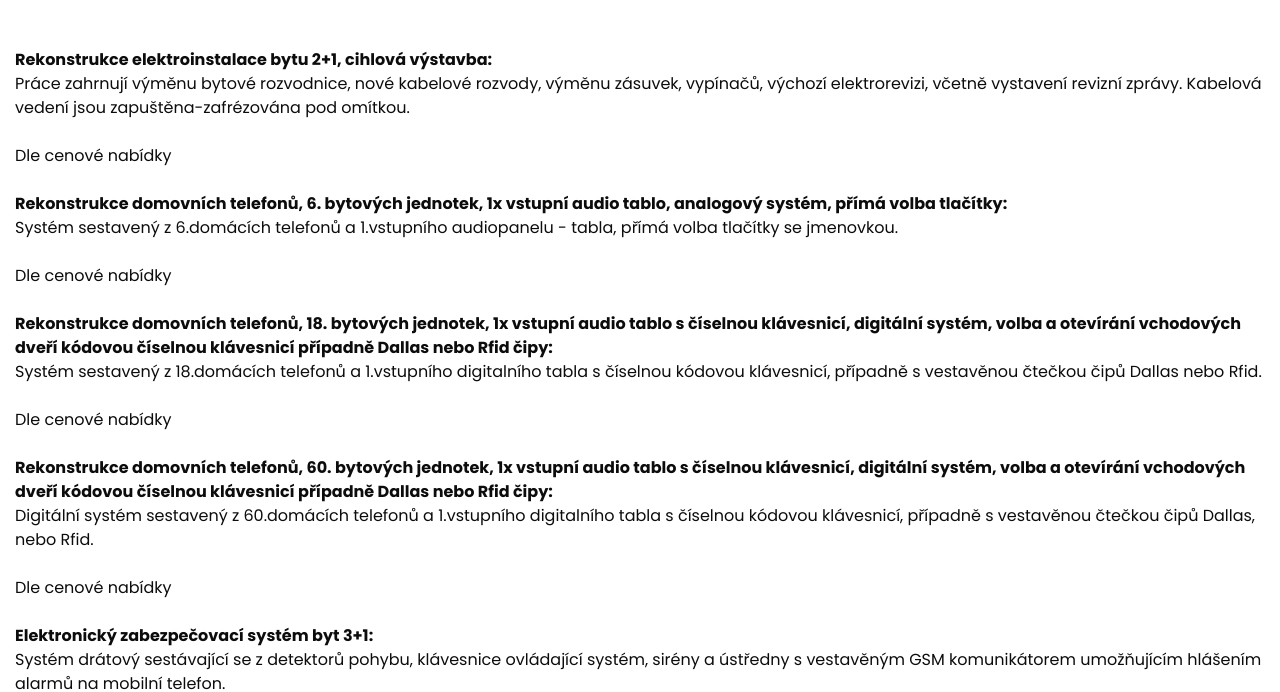
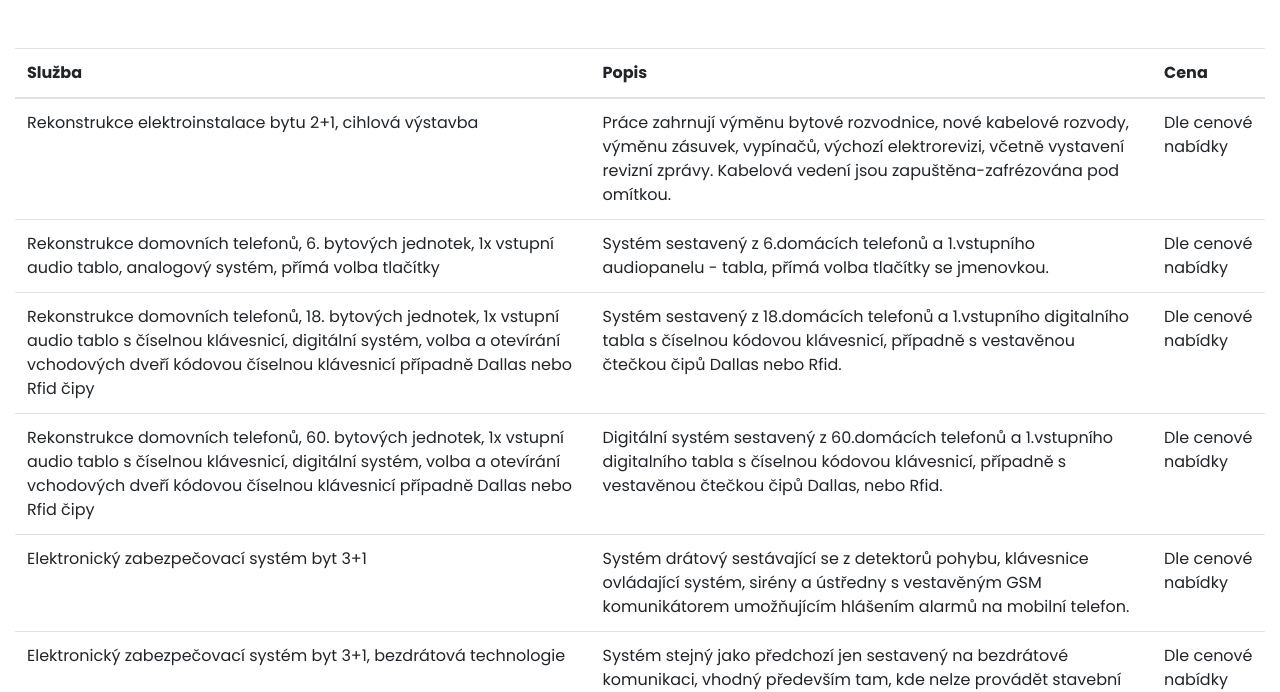
Before and after one commit to AnastasiiaPotseluiko/electricar-ostrava, a plain HTML site: page cenik.html in a window 1280 px wide. Shown: the part 287-979 px from the top of the page. Drawn offline with nearby package versions, Linux system fonts and the light colour scheme.

Commit message:
The price list was changed to a table for better representation

```diff
--- a/cenik.html
+++ b/cenik.html
@@ -88,42 +88,47 @@
           Jednotlivé zakázky jsou naceňovány individuálně podle rozsahu provedených prací, použitých materiálů a požadavků zákazníka. Cenovou nabídku vypracujeme nazávazně a zdarma. Níže uvedené ceny proto slouží jako orientační pro předběžnou představu objednatele.</p>
       </div>
       <div class="service_container">
-        <p>
-          <b>Rekonstrukce elektroinstalace bytu 2+1, cihlová výstavba:</b><br>
-Práce zahrnují výměnu bytové rozvodnice, nové kabelové rozvody, výměnu zásuvek, vypínačů, výchozí elektrorevizi, včetně vystavení revizní zprávy. Kabelová vedení jsou zapuštěna-zafrézována pod omítkou.<br>
-<br>
-Dle cenové nabídky<br>
-
-<br>
-<b>Rekonstrukce domovních telefonů, 6. bytových jednotek, 1x vstupní audio tablo, analogový systém, přímá volba tlačítky:</b><br>
-Systém sestavený z 6.domácích telefonů a 1.vstupního audiopanelu - tabla, přímá volba tlačítky se jmenovkou.<br>
-<br>
-Dle cenové nabídky<br>
-
-<br>
-<b>Rekonstrukce domovních telefonů, 18. bytových jednotek, 1x vstupní audio tablo s číselnou klávesnicí, digitální systém, volba a otevírání vchodových dveří kódovou číselnou klávesnicí případně Dallas nebo Rfid čipy:</b><br>
-Systém sestavený z 18.domácích telefonů a 1.vstupního digitalního tabla s číselnou kódovou klávesnicí, případně s vestavěnou čtečkou čipů Dallas nebo Rfid.<br>
-<br>
-Dle cenové nabídky<br>
-
-<br>
-<b>Rekonstrukce domovních telefonů, 60. bytových jednotek, 1x vstupní audio tablo s číselnou klávesnicí, digitální systém, volba a otevírání vchodových dveří kódovou číselnou klávesnicí případně Dallas nebo Rfid čipy:</b><br>
-Digitální systém sestavený z 60.domácích telefonů a 1.vstupního digitalního tabla s číselnou kódovou klávesnicí, případně s vestavěnou čtečkou čipů Dallas, nebo Rfid.<br>
-<br>
-Dle cenové nabídky<br>
-
-<br>
-<b>Elektronický zabezpečovací systém byt 3+1:</b><br>
-Systém drátový sestávající se z detektorů pohybu, klávesnice ovládající systém, sirény a ústředny s vestavěným GSM komunikátorem umožňujícím hlášením alarmů na mobilní telefon.<br>
-<br>
-Dle cenové nabídky<br>
-
-<br>
-<b>Elektronický zabezpečovací systém byt 3+1, bezdrátová technologie:</b><br>
-Systém stejný jako předchozí jen sestavený na bezdrátové komunikaci, vhodný především tam, kde nelze provádět stavební zásahy spojené s instalací kabelů. Systém je šetrný k Vašemu interiéru.<br>
-<br>
-Dle cenové nabídky<br>
-        </p>
+        <table class="table">
+          <thead>
+            <tr>
+              <th scope="col">Služba</th>
+              <th scope="col">Popis</th>
+              <th scope="col">Cena</th>
+            </tr>
+          </thead>
+          <tbody>
+            <tr>
+              <td>Rekonstrukce elektroinstalace bytu 2+1, cihlová výstavba</td>
+              <td>Práce zahrnují výměnu bytové rozvodnice, nové kabelové rozvody, výměnu zásuvek, vypínačů, výchozí elektrorevizi, včetně vystavení revizní zprávy. Kabelová vedení jsou zapuštěna-zafrézována pod omítkou.</td>
+              <td>Dle cenové nabídky</td>
+            </tr>
+            <tr>
+              <td>Rekonstrukce domovních telefonů, 6. bytových jednotek, 1x vstupní audio tablo, analogový systém, přímá volba tlačítky</td>
+              <td>Systém sestavený z 6.domácích telefonů a 1.vstupního audiopanelu - tabla, přímá volba tlačítky se jmenovkou.</td>
+              <td>Dle cenové nabídky</td>
+            </tr>
+            <tr>
+              <td>Rekonstrukce domovních telefonů, 18. bytových jednotek, 1x vstupní audio tablo s číselnou klávesnicí, digitální systém, volba a otevírání vchodových dveří kódovou číselnou klávesnicí případně Dallas nebo Rfid čipy</td>
+              <td>Systém sestavený z 18.domácích telefonů a 1.vstupního digitalního tabla s číselnou kódovou klávesnicí, případně s vestavěnou čtečkou čipů Dallas nebo Rfid.</td>
+              <td>Dle cenové nabídky</td>
+            </tr>
+            <tr>
+              <td>Rekonstrukce domovních telefonů, 60. bytových jednotek, 1x vstupní audio tablo s číselnou klávesnicí, digitální systém, volba a otevírání vchodových dveří kódovou číselnou klávesnicí případně Dallas nebo Rfid čipy</td>
+              <td>Digitální systém sestavený z 60.domácích telefonů a 1.vstupního digitalního tabla s číselnou kódovou klávesnicí, případně s vestavěnou čtečkou čipů Dallas, nebo Rfid.</td>
+              <td>Dle cenové nabídky</td>
+            </tr>
+            <tr>
+              <td>Elektronický zabezpečovací systém byt 3+1</td>
+              <td>Systém drátový sestávající se z detektorů pohybu, klávesnice ovládající systém, sirény a ústředny s vestavěným GSM komunikátorem umožňujícím hlášením alarmů na mobilní telefon.</td>
+              <td>Dle cenové nabídky</td>
+            </tr>
+            <tr>
+              <td>Elektronický zabezpečovací systém byt 3+1, bezdrátová technologie</td>
+              <td>Systém stejný jako předchozí jen sestavený na bezdrátové komunikaci, vhodný především tam, kde nelze provádět stavební zásahy spojené s instalací kabelů. Systém je šetrný k Vašemu interiéru.</td>
+              <td>Dle cenové nabídky</td>
+            </tr>
+          </tbody>
+        </table>
       </div>
     </div>
   </section>
```
